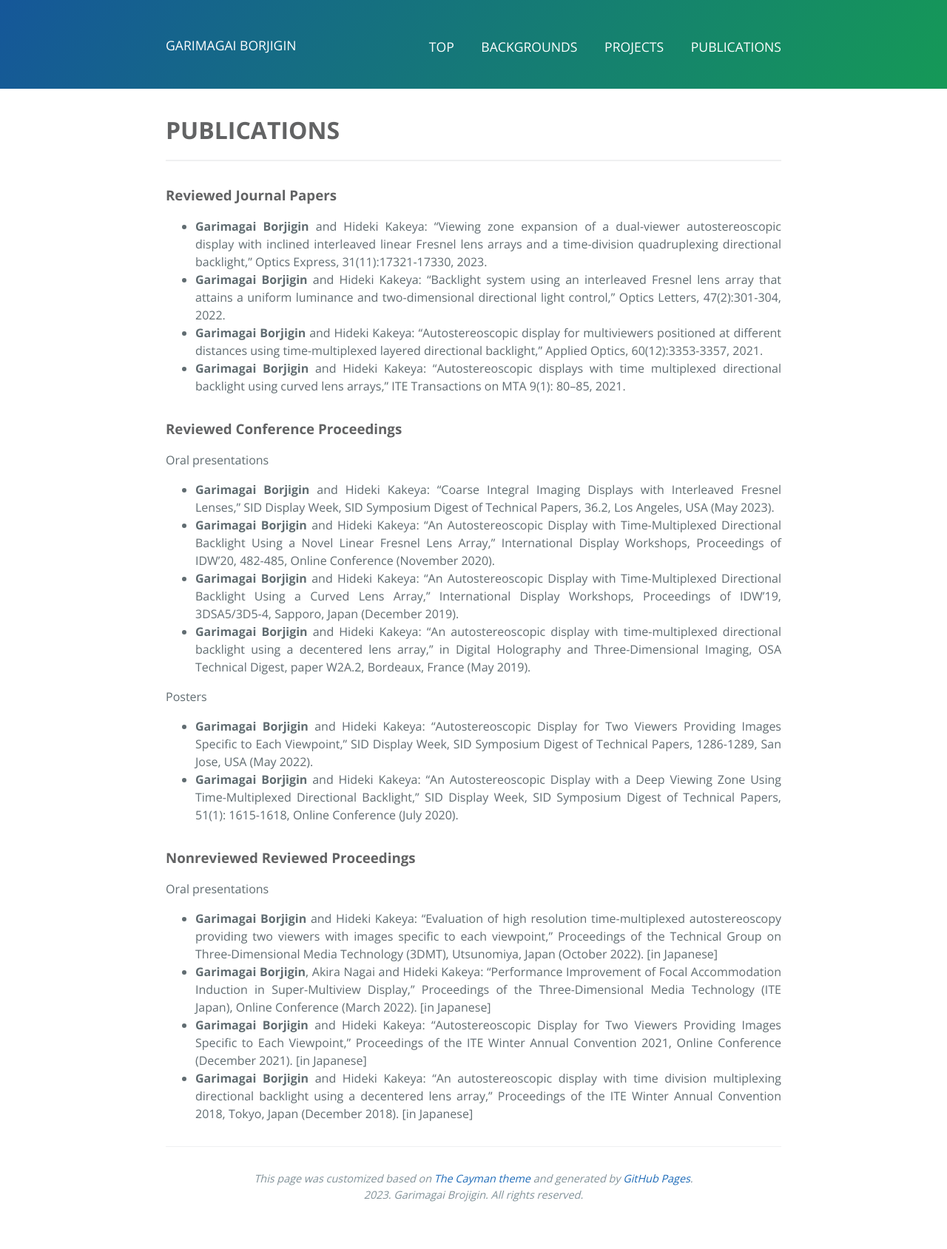
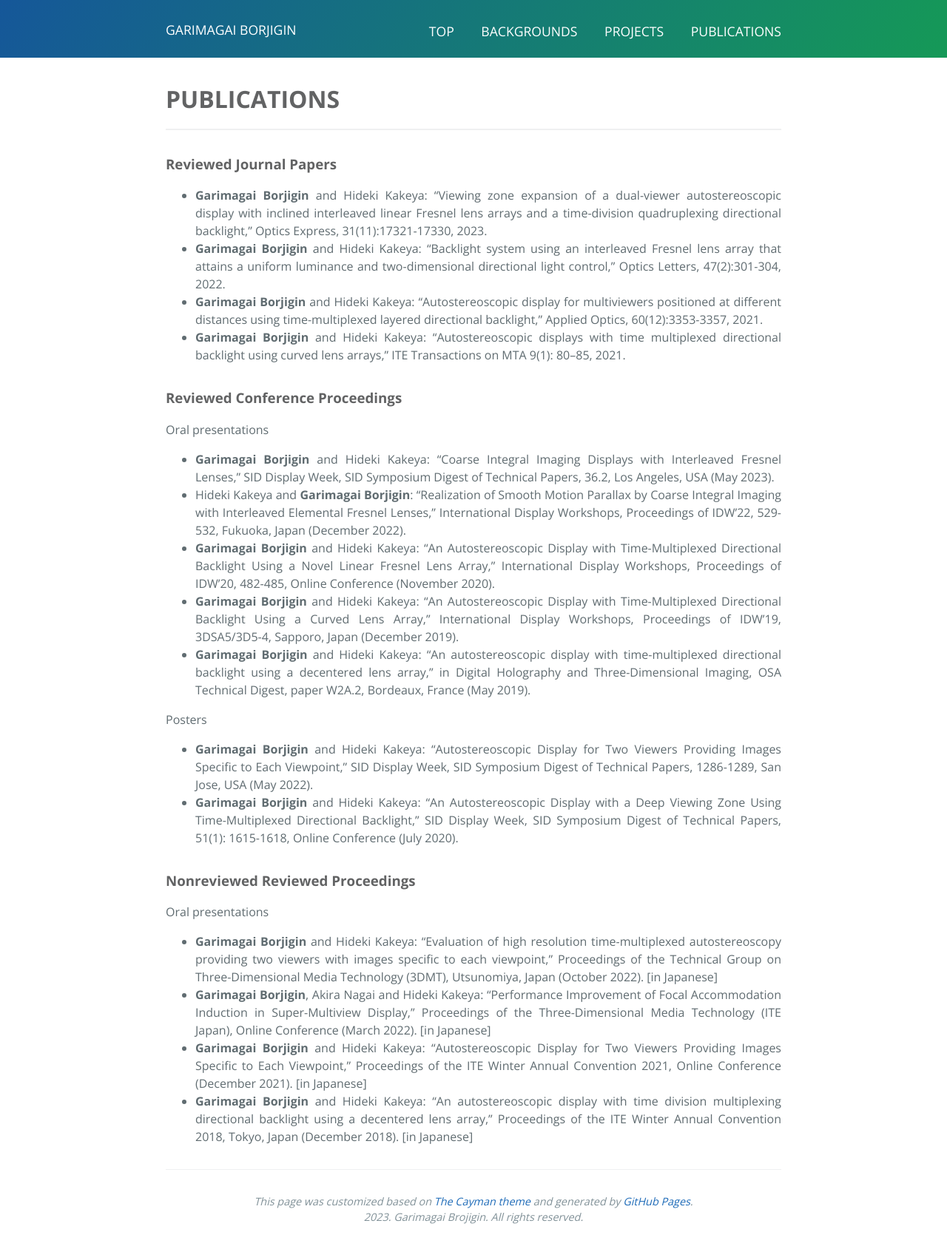
Before and after one commit to garimagai/garimagai.github.io, a Jekyll site: the page built from publication.md, in a window 1280 px wide. Shown: the whole page at 74% size. Built offline with Jekyll 4.4.1, drawn with Linux system fonts in a browser that asks for light colours; before the commit the page ends 1658 px from its top, so only the background shows below that.

Commit message:
Add paper info.20230921

```diff
--- a/public/css/style.css
+++ b/public/css/style.css
@@ -270,9 +270,9 @@ a:hover { text-decoration: underline; }
   .btn + .btn { margin-top: 1rem; margin-left: 0; } }
 
 .page-header { color: #fff; text-align: center; background-color: #159957; background-image: linear-gradient(120deg, #155799, #159957); }
-@media screen and (min-width: 64em) { .page-header { padding: 2rem 6rem; } }
-@media screen and (min-width: 42em) and (max-width: 64em) { .page-header { padding: 2rem 4rem; } }
-@media screen and (max-width: 42em) { .page-header { padding: 2rem 1rem; } }
+@media screen and (min-width: 64em) { .page-header { padding: 0.7rem 6rem; } }
+@media screen and (min-width: 42em) and (max-width: 64em) { .page-header { padding: 0.7rem 4rem; } }
+@media screen and (max-width: 42em) { .page-header { padding: 0.7rem 1rem; } }
 
 .project-name { margin-top: 0; margin-bottom: 0.1rem; }
 @media screen and (min-width: 64em) { .project-name { font-size: 3.25rem; } }
--- a/publication.md
+++ b/publication.md
@@ -14,6 +14,7 @@ title: Publications
 ### Reviewed Conference Proceedings
 Oral presentations
 - **Garimagai Borjigin** and Hideki Kakeya: “Coarse Integral Imaging Displays with Interleaved Fresnel Lenses,” SID Display Week, SID Symposium Digest of Technical Papers, 36.2, Los Angeles, USA (May 2023).
+- Hideki Kakeya and **Garimagai Borjigin**: “Realization of Smooth Motion Parallax by Coarse Integral Imaging with Interleaved Elemental Fresnel Lenses,” International Display Workshops, Proceedings of IDW’22, 529-532, Fukuoka, Japan (December 2022).
 - **Garimagai Borjigin** and Hideki Kakeya: “An Autostereoscopic Display with Time-Multiplexed Directional Backlight Using a Novel Linear Fresnel Lens Array,” International Display Workshops, Proceedings of IDW’20, 482-485, Online Conference (November 2020).
 - **Garimagai Borjigin** and Hideki Kakeya: “An Autostereoscopic Display with Time-Multiplexed Directional Backlight Using a Curved Lens Array,” International Display Workshops, Proceedings of IDW’19, 3DSA5/3D5-4, Sapporo, Japan (December 2019).
 - **Garimagai Borjigin** and Hideki Kakeya: “An autostereoscopic display with time-multiplexed directional backlight using a decentered lens array,” in Digital Holography and Three-Dimensional Imaging, OSA Technical Digest, paper W2A.2, Bordeaux, France (May 2019).
```
Also changed, not shown: 2 other files.
